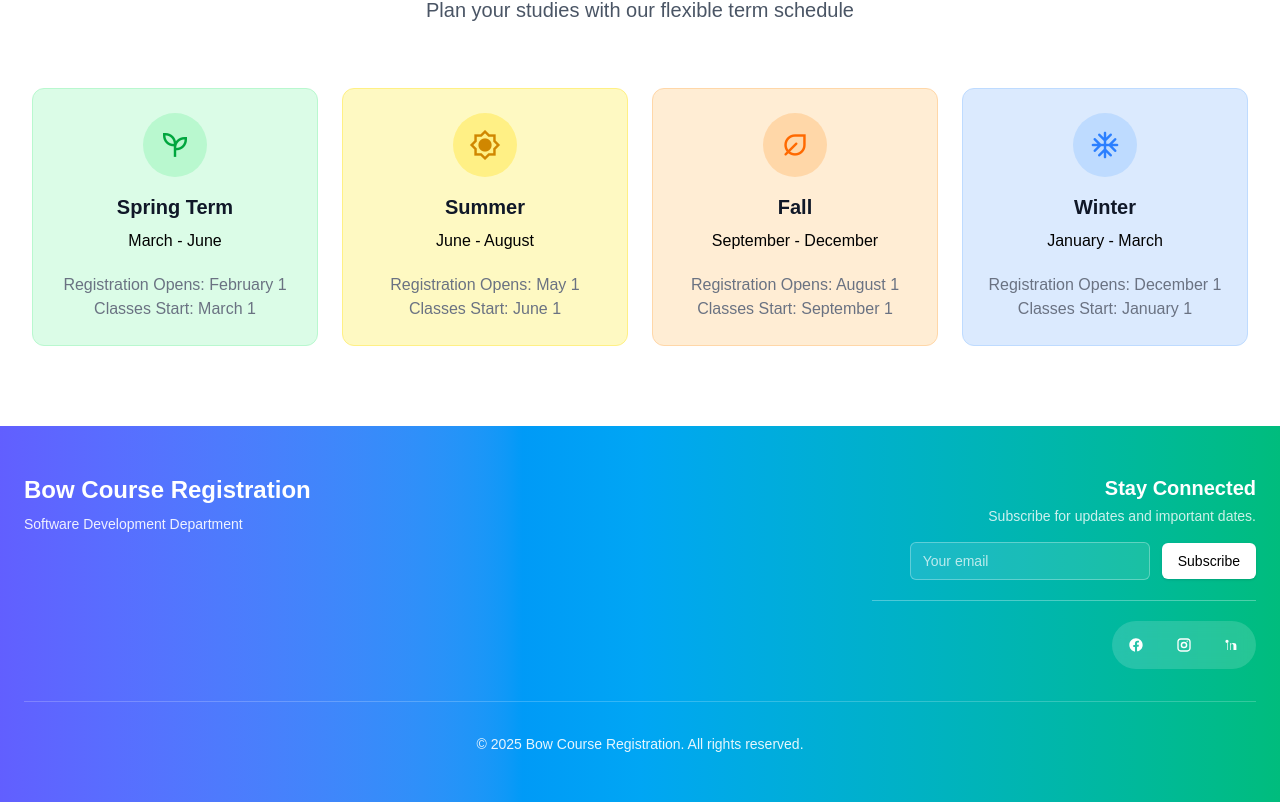
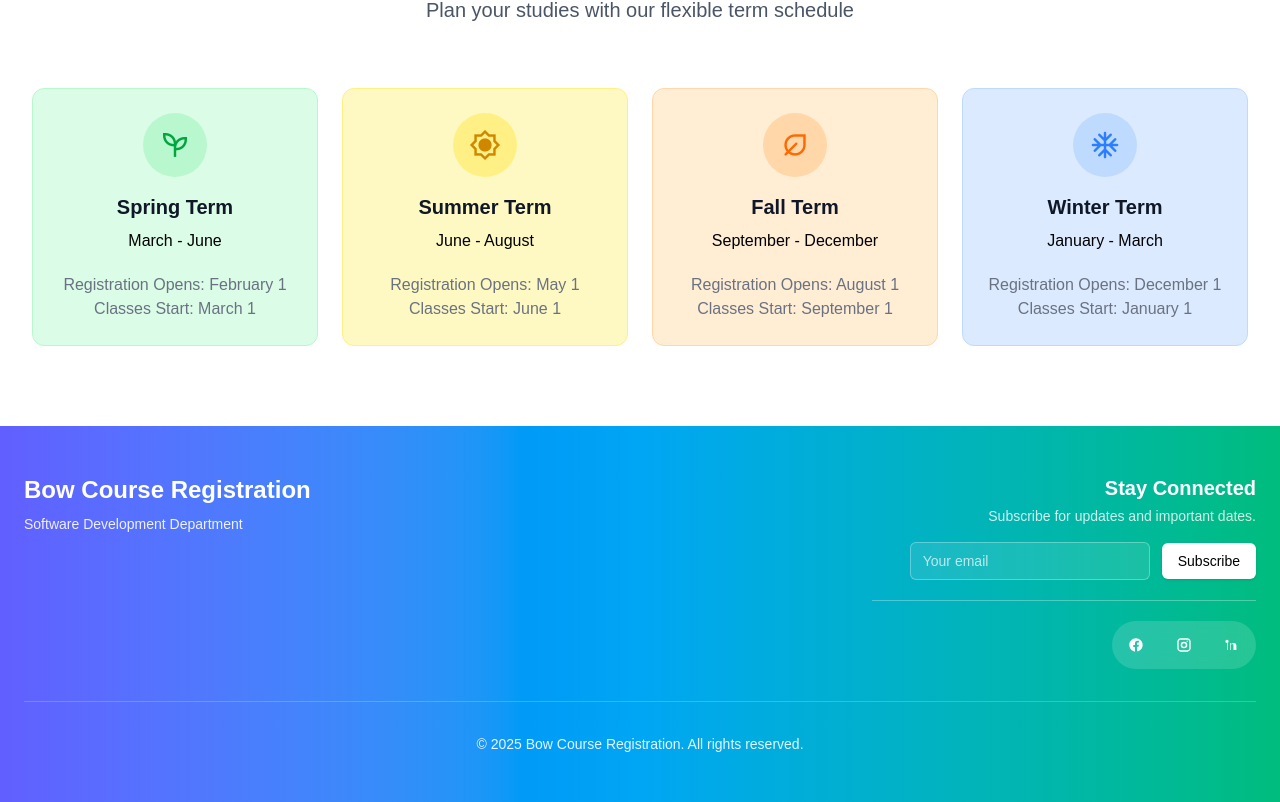
Before and after one commit to Lorenzo-Ronzani/web_programming_project, a React (Vite) app: page / in a window 1280 px wide. Shown: the part 1560-2362 px from the top of the page. Built offline with nearby package versions, Linux system fonts and the light colour scheme; a web font is replaced by a local one.

Commit message:
terms changed

```diff
--- a/src/components/terms/Terms.jsx
+++ b/src/components/terms/Terms.jsx
@@ -27,7 +27,7 @@ function Terms() {
                 brightness_7
               </span>
             </div>
-            <h3 className='mb-2 text-xl font-bold text-gray-900'>Summer</h3>
+            <h3 className='mb-2 text-xl font-bold text-gray-900'>Summer Term</h3>
             <p>June - August</p>
             <div className='text-md mt-5 text-gray-500'>
               <p>Registration Opens: May 1</p>
@@ -40,7 +40,7 @@ function Terms() {
                 nest_eco_leaf
               </span>
             </div>
-            <h3 className='mb-2 text-xl font-bold text-gray-900'>Fall</h3>
+            <h3 className='mb-2 text-xl font-bold text-gray-900'>Fall Term</h3>
             <p>September - December</p>
             <div className='text-md mt-5 text-gray-500'>
               <p>Registration Opens: August 1</p>
@@ -53,7 +53,7 @@ function Terms() {
                 mode_cool
               </span>
             </div>
-            <h3 className='mb-2 text-xl font-bold text-gray-900'>Winter</h3>
+            <h3 className='mb-2 text-xl font-bold text-gray-900'>Winter Term</h3>
             <p>January - March</p>
             <div className='text-md mt-5 text-gray-500'>
               <p>Registration Opens: December 1</p>
```
